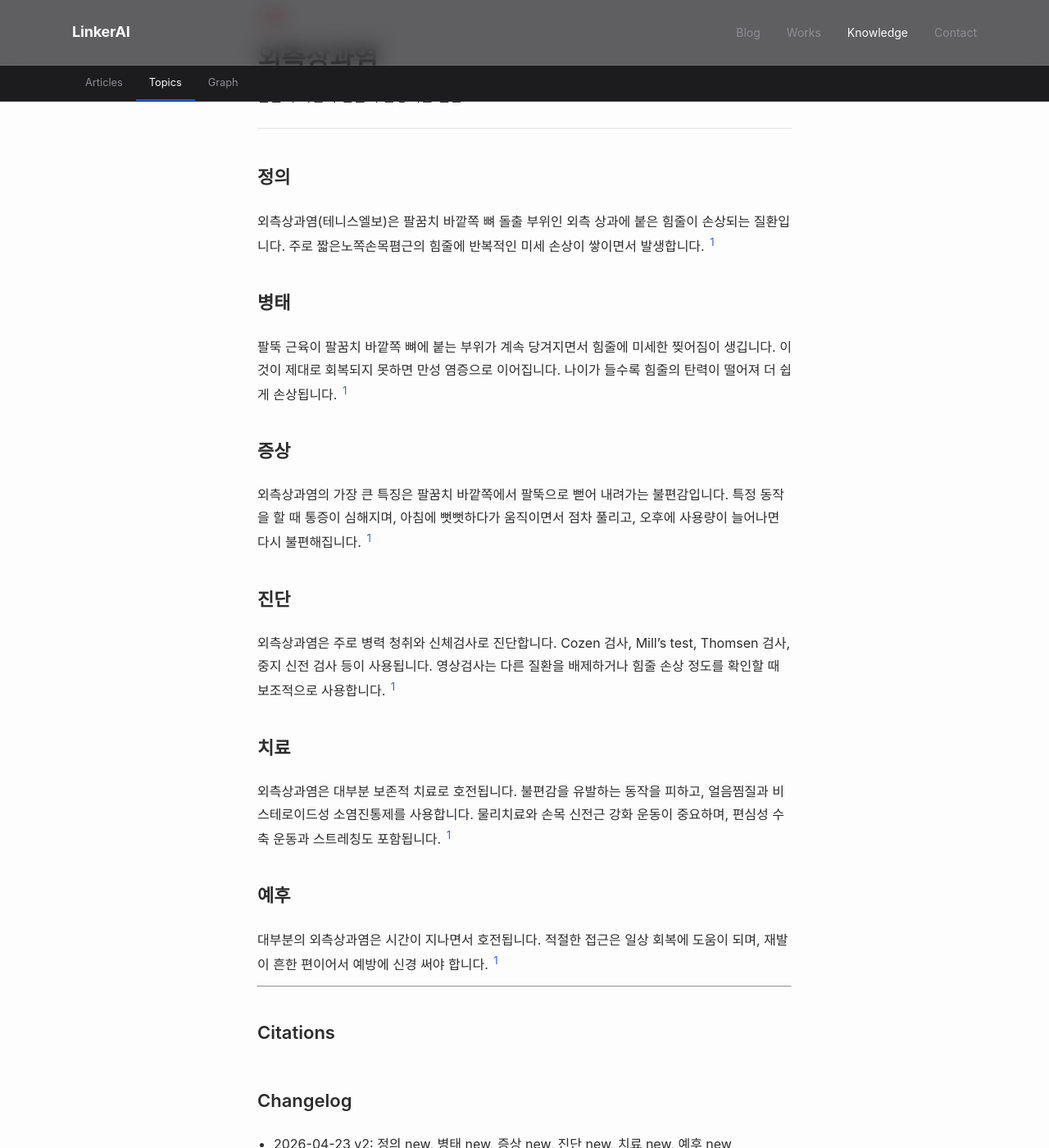
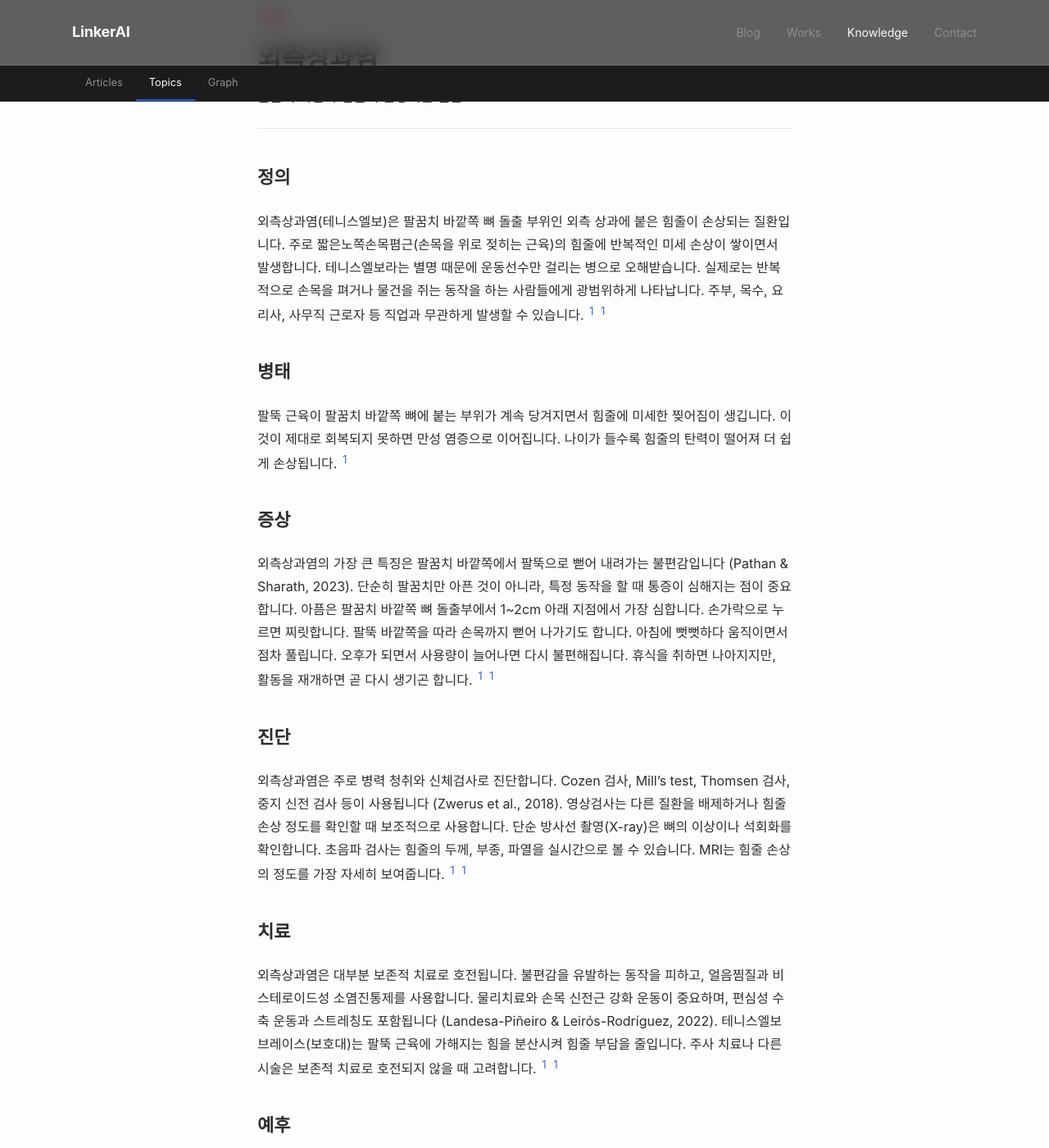
Before and after one commit to feelharmony/linkare-medical-knowledge, a Jekyll site: the page built from conditions/lateral-epicondylitis.md, in a window 1280 px wide and 1400 px high, scrolled down 203 px. Shown: the whole window at 82% size. Built offline with Jekyll 4.4.1, drawn with Linux system fonts in a browser that asks for light colours; some web fonts are replaced; some of the changed text lies outside the part shown.

Commit message:
auto-sync entity: 외측상과염 (lateral-epicondylitis) — finalize

```diff
--- a/conditions/lateral-epicondylitis.md
+++ b/conditions/lateral-epicondylitis.md
@@ -5,27 +5,27 @@ entity_type: condition
 permalink: /conditions/lateral-epicondylitis/
 title: 외측상과염
 description: 팔꿈치 바깥쪽 힘줄이 손상되는 질환
-last_reviewed: '2026-04-23'
-source_count: 0
-version: 2
+last_reviewed: '2026-04-25'
+source_count: 1
+version: 3
 ---
 ## 정의
-외측상과염(테니스엘보)은 팔꿈치 바깥쪽 뼈 돌출 부위인 외측 상과에 붙은 힘줄이 손상되는 질환입니다. 주로 짧은노쪽손목폄근의 힘줄에 반복적인 미세 손상이 쌓이면서 발생합니다. [^1]
+외측상과염(테니스엘보)은 팔꿈치 바깥쪽 뼈 돌출 부위인 외측 상과에 붙은 힘줄이 손상되는 질환입니다. 주로 짧은노쪽손목폄근(손목을 위로 젖히는 근육)의 힘줄에 반복적인 미세 손상이 쌓이면서 발생합니다. 테니스엘보라는 별명 때문에 운동선수만 걸리는 병으로 오해받습니다. 실제로는 반복적으로 손목을 펴거나 물건을 쥐는 동작을 하는 사람들에게 광범위하게 나타납니다. 주부, 목수, 요리사, 사무직 근로자 등 직업과 무관하게 발생할 수 있습니다. [^1] [^1]
 
 ## 병태
 팔뚝 근육이 팔꿈치 바깥쪽 뼈에 붙는 부위가 계속 당겨지면서 힘줄에 미세한 찢어짐이 생깁니다. 이것이 제대로 회복되지 못하면 만성 염증으로 이어집니다. 나이가 들수록 힘줄의 탄력이 떨어져 더 쉽게 손상됩니다. [^1]
 
 ## 증상
-외측상과염의 가장 큰 특징은 팔꿈치 바깥쪽에서 팔뚝으로 뻗어 내려가는 불편감입니다. 특정 동작을 할 때 통증이 심해지며, 아침에 뻣뻣하다가 움직이면서 점차 풀리고, 오후에 사용량이 늘어나면 다시 불편해집니다. [^1]
+외측상과염의 가장 큰 특징은 팔꿈치 바깥쪽에서 팔뚝으로 뻗어 내려가는 불편감입니다 (Pathan & Sharath, 2023). 단순히 팔꿈치만 아픈 것이 아니라, 특정 동작을 할 때 통증이 심해지는 점이 중요합니다. 아픔은 팔꿈치 바깥쪽 뼈 돌출부에서 1~2cm 아래 지점에서 가장 심합니다. 손가락으로 누르면 찌릿합니다. 팔뚝 바깥쪽을 따라 손목까지 뻗어 나가기도 합니다. 아침에 뻣뻣하다 움직이면서 점차 풀립니다. 오후가 되면서 사용량이 늘어나면 다시 불편해집니다. 휴식을 취하면 나아지지만, 활동을 재개하면 곧 다시 생기곤 합니다. [^1] [^1]
 
 ## 진단
-외측상과염은 주로 병력 청취와 신체검사로 진단합니다. Cozen 검사, Mill's test, Thomsen 검사, 중지 신전 검사 등이 사용됩니다. 영상검사는 다른 질환을 배제하거나 힘줄 손상 정도를 확인할 때 보조적으로 사용합니다. [^1]
+외측상과염은 주로 병력 청취와 신체검사로 진단합니다. Cozen 검사, Mill's test, Thomsen 검사, 중지 신전 검사 등이 사용됩니다 (Zwerus et al., 2018). 영상검사는 다른 질환을 배제하거나 힘줄 손상 정도를 확인할 때 보조적으로 사용합니다. 단순 방사선 촬영(X-ray)은 뼈의 이상이나 석회화를 확인합니다. 초음파 검사는 힘줄의 두께, 부종, 파열을 실시간으로 볼 수 있습니다. MRI는 힘줄 손상의 정도를 가장 자세히 보여줍니다. [^1] [^1]
 
 ## 치료
-외측상과염은 대부분 보존적 치료로 호전됩니다. 불편감을 유발하는 동작을 피하고, 얼음찜질과 비스테로이드성 소염진통제를 사용합니다. 물리치료와 손목 신전근 강화 운동이 중요하며, 편심성 수축 운동과 스트레칭도 포함됩니다. [^1]
+외측상과염은 대부분 보존적 치료로 호전됩니다. 불편감을 유발하는 동작을 피하고, 얼음찜질과 비스테로이드성 소염진통제를 사용합니다. 물리치료와 손목 신전근 강화 운동이 중요하며, 편심성 수축 운동과 스트레칭도 포함됩니다 (Landesa-Piñeiro & Leirós-Rodríguez, 2022). 테니스엘보 브레이스(보호대)는 팔뚝 근육에 가해지는 힘을 분산시켜 힘줄 부담을 줄입니다. 주사 치료나 다른 시술은 보존적 치료로 호전되지 않을 때 고려합니다. [^1] [^1]
 
 ## 예후
-대부분의 외측상과염은 시간이 지나면서 호전됩니다. 적절한 접근은 일상 회복에 도움이 되며, 재발이 흔한 편이어서 예방에 신경 써야 합니다. [^1]
+대부분의 외측상과염은 시간이 지나면서 호전됩니다. 적절한 접근은 일상 회복에 도움이 되며, 재발이 흔한 편이어서 예방에 신경 써야 합니다. 작업 자세 개선, 적절한 휴식, 꾸준한 스트레칭이 재발 방지에 도움이 됩니다. [^1]
 
 ---
 
```
